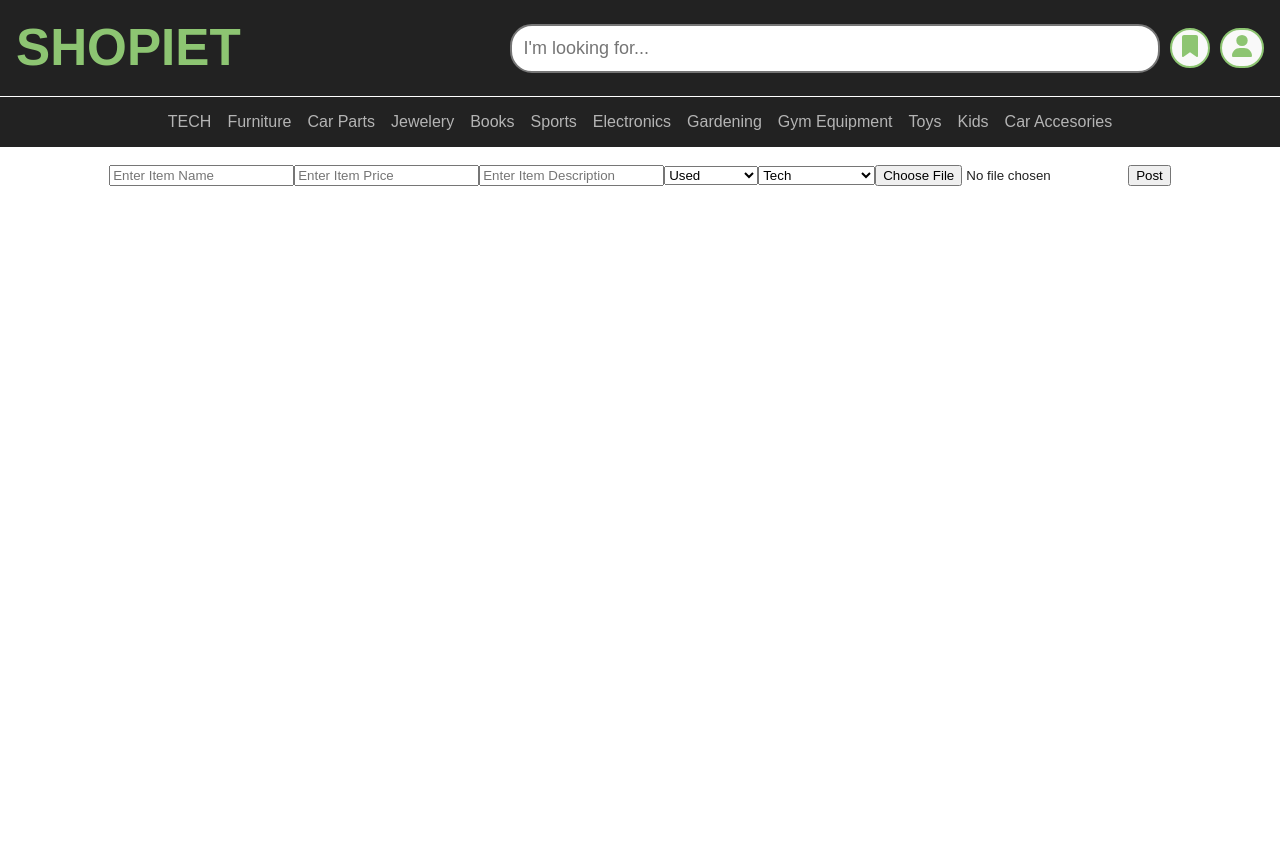
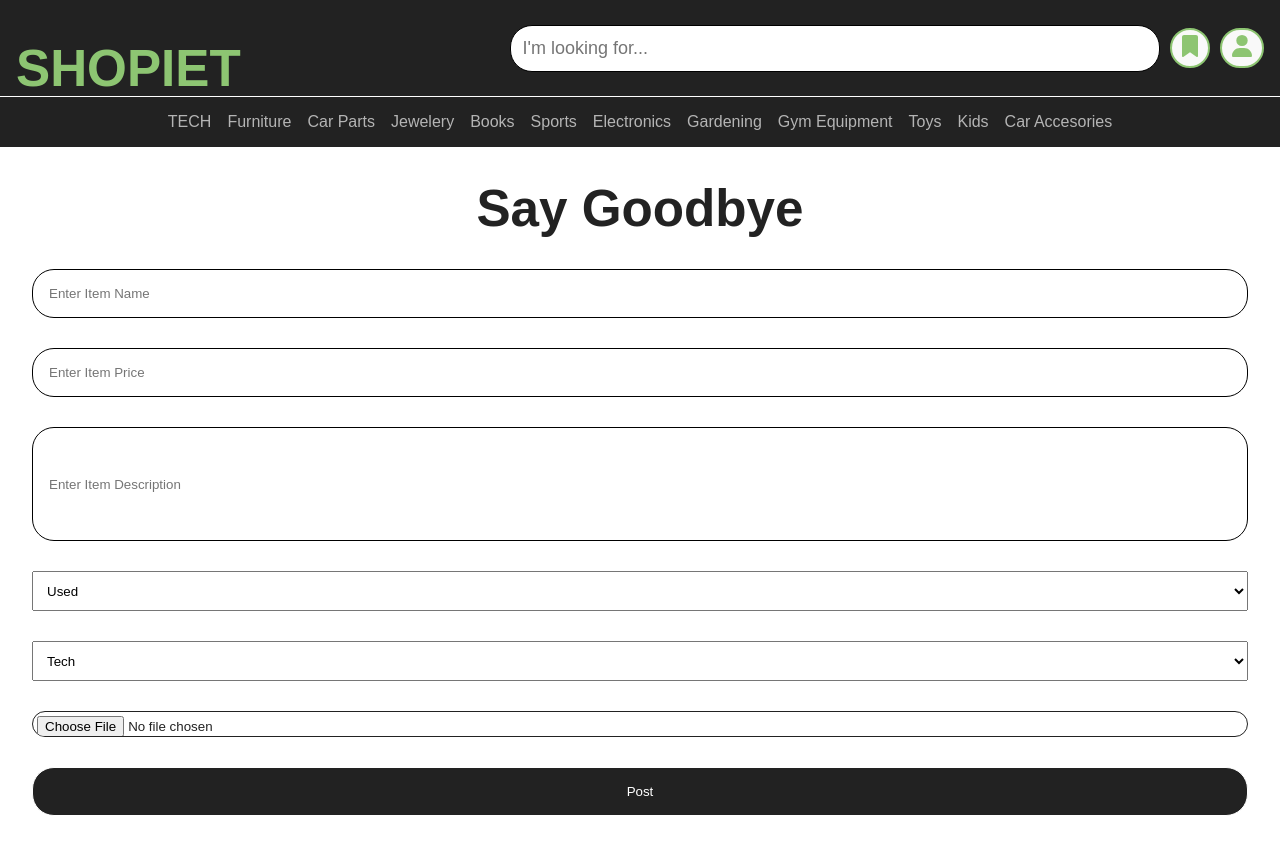
Before and after one commit to tabish-605/Shopiet-demo, a React (Vite) app in the folder Frontend/: page /upload in a window 1280 px wide. Before the commit the page ends 800 px from the top, so only its background shows below. Built offline with nearby package versions, Linux system fonts and the light colour scheme; sample sign-in values are in the browser's storage; a web font is replaced by a local one.

Commit message:
Adjusted Authentication Styles

```diff
--- a/Frontend/src/Login.jsx
+++ b/Frontend/src/Login.jsx
@@ -11,19 +11,19 @@ export default function Login(){
         <>
 
 
-            {user ? <><p>Hello, {user.username}</p> <button onClick={logoutUser}>Logout</button>
+            {user ? <div className="welcome-login flex-col"><h1>Hello, {user.username}</h1> <button className='btn-logout' onClick={logoutUser}>Logout</button>
 
 
-            <Link to ={'/upload'}> <button>Sell an Item</button></Link>
-            </>
+            <Link to ={'/upload'} className='btn-sell'> <button >Sell an Item</button></Link>
+            </div>
 
 
 
-            : <form onSubmit={loginUser}>
+            :  <><h1 className='signup-header'> Login</h1> <form className='login-form' onSubmit={loginUser}>
                 <input type="text" name="username" id="username" placeholder='Enter User Name' />
                 <input type="password" name="password" id="password" placeholder='Enter Password'/>
-                <input type="submit" value="" /><h3>Don't Have an account? <Link to={'/signup'}>Sign Up</Link> </h3>
-            </form>}
+                <input type="submit" className='login-submit' value="Login" /><h3>Don't Have an account? <Link to={'/signup'}>Sign Up</Link> </h3>
+            </form></>}
 
         </>
     )
--- a/Frontend/src/SignUp.jsx
+++ b/Frontend/src/SignUp.jsx
@@ -1,5 +1,6 @@
 import React, { useContext, useState } from 'react';
 import AuthContext from './context/AuthContext';
+import './css/signup.css'
 
 export default function SignUp() {
     const { loginUser } = useContext(AuthContext);
@@ -50,12 +51,13 @@ export default function SignUp() {
     };
     return (
         <>
-            <form onSubmit={handleSubmit}>
+        <h1 className='signup-header'> Sign Up</h1>
+            <form className='signup-form ' onSubmit={handleSubmit}>
                 <input type="text" name="username" value={formData.username} onChange={handleChange} placeholder='Enter User Name' />
                 <input type="email" name="email" value={formData.email} onChange={handleChange} placeholder='Enter Email' />
                 <input type="password" name="password" value={formData.password} onChange={handleChange} placeholder='Enter Password' />
                 <input type="password" name="password2" value={formData.password2} onChange={handleChange} placeholder='Enter Password Again' />
-                <input type="submit" value="Sign Up" />
+                <input type="submit" className="signup-submit"name='signup-submit' value="Sign Up" />
             </form>
         </>
     );
--- a/Frontend/src/UploadItem.jsx
+++ b/Frontend/src/UploadItem.jsx
@@ -1,6 +1,7 @@
 import React, { useState, useContext } from 'react';
 import axios from 'axios';
 import AuthContext from './context/AuthContext';
+import './css/upload.css'
 
 const UploadItem = () => {
     const {user} = useContext(AuthContext)
@@ -42,10 +43,11 @@ const UploadItem = () => {
 
     return (
         <div>
-            <form onSubmit={handleSubmit}>
+            <h1>Say Goodbye</h1>
+            <form className="upload-form flex-col" onSubmit={handleSubmit}>
                 <input type="text" id="item_name" value={formData.item_name} onChange={handleChange} placeholder="Enter Item Name" required />
                 <input type="number" id="item_price" value={formData.item_price} onChange={handleChange} placeholder="Enter Item Price" required />
-                <input type="text" id="item_description" value={formData.item_description} onChange={handleChange} placeholder="Enter Item Description" required />
+                <input type="text" className='input-desc' id="item_description" value={formData.item_description} onChange={handleChange} placeholder="Enter Item Description" required />
                 <select id="item_condition" value={formData.item_condition} onChange={handleChange}>
                     <option value="love">Needs Love</option>
                     <option value="used">Used</option>
@@ -58,8 +60,8 @@ const UploadItem = () => {
                     <option value="2">Furniture</option>
                     <option value="3">Car Parts</option>
                 </select>
-                <input type="file" id="item_thumbnail" onChange={handleFileChange} accept="image/*" required />
-                <input type="submit" value="Post" />
+                <input type="file" className='input-thumb' id="item_thumbnail" onChange={handleFileChange} accept="image/*" required />
+                <input type="submit" className='input-sub' value="Post" />
             </form>
         </div>
     );
--- a/Frontend/src/css/index.css
+++ b/Frontend/src/css/index.css
@@ -40,6 +40,8 @@ body {
 
 h1 {
   font-size: 3.2em;
+  font-family: 'Montserrat', sans-serif;
+  margin-bottom: 0px;
   line-height: 1.1;
 }
 
--- a/Frontend/src/css/navbar.css
+++ b/Frontend/src/css/navbar.css
@@ -5,7 +5,7 @@
     color: #8dc572;
     width: 100vw;
     height: 6rem;
-    font-family: 'Montserrat', sans-serif;
+
 
 }
 .user-icon, .book-icon{
@@ -105,6 +105,8 @@
 .quicknav li{
     cursor: pointer;
     color: rgba(255, 255, 255, 0.662);
+    text-wrap: nowrap;
+
 }
 .quicknav li:hover{
     color: #8dc572;
--- /dev/null
+++ b/Frontend/src/css/signup.css
@@ -0,0 +1,45 @@
+.signup-header{
+    font-family: 'Outfit';
+}
+
+.signup-form, .login-form{
+    display: flex;
+    flex-direction: column;
+    padding: 2rem;
+    gap: 30px;
+}
+
+input{
+    border-radius: 22px;
+    padding: 16px;
+    border: 1px solid ;
+}
+
+.signup-submit, .login-submit{
+    background-color: #8dc572;
+    color:#fff;
+}
+
+
+.flex-col{
+    display: flex;
+    flex-direction: column;
+    gap: 30px;
+}
+
+.btn-logout{
+    padding: 12px;
+    background-color: #8dc572;
+    border-radius: 22px;
+    color: #fff;
+}
+
+.btn-sell{
+    padding: 10px;
+    border-radius: 22px;
+    border: 2px solid black;
+}
+
+.welcome-login{
+    padding: 2rem;
+}
--- /dev/null
+++ b/Frontend/src/css/upload.css
@@ -0,0 +1,24 @@
+.upload-form{
+
+    padding: 2rem;
+
+}
+.upload-form select{
+    height: 40px;
+    padding: 10px;
+}
+
+.input-thumb{
+    height: 16px;
+    padding: 4px;
+}
+
+.input-sub{
+    background-color: #222;
+    color: #fff;
+
+}
+
+.input-desc{
+    height:80px
+}
```
